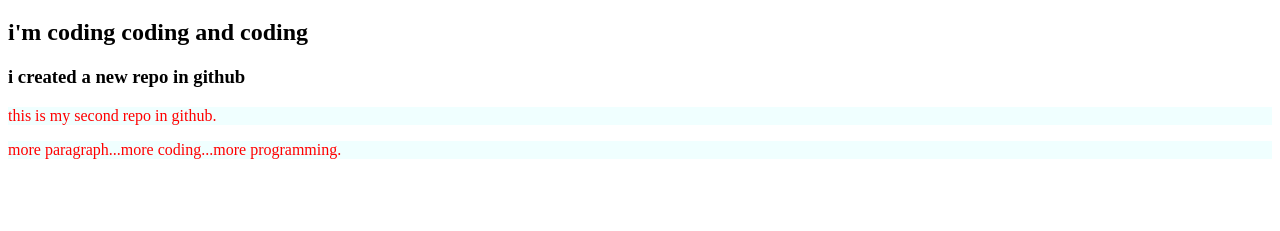
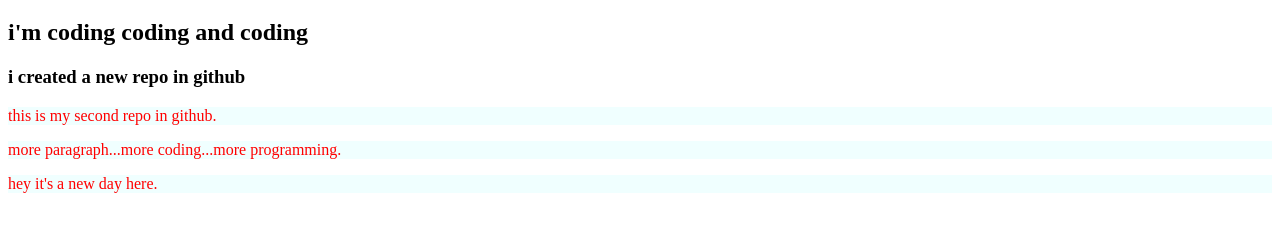
Before and after one commit to ali-ahsan-maruf/my-second-repo, a plain HTML site: page index.html in a window 1280 px wide. Shown: the part 61-292 px from the top of the page. Drawn offline with Linux system fonts and the light colour scheme.

Commit message:
new text added

```diff
--- a/index.html
+++ b/index.html
@@ -13,5 +13,6 @@
     <h3>i created a new repo in github</h3>
     <p>this is my second repo in github. </p>
     <p>more paragraph...more coding...more programming.</p>
+    <p>hey it's a new day here.</p>
 </body>
 </html>
```
